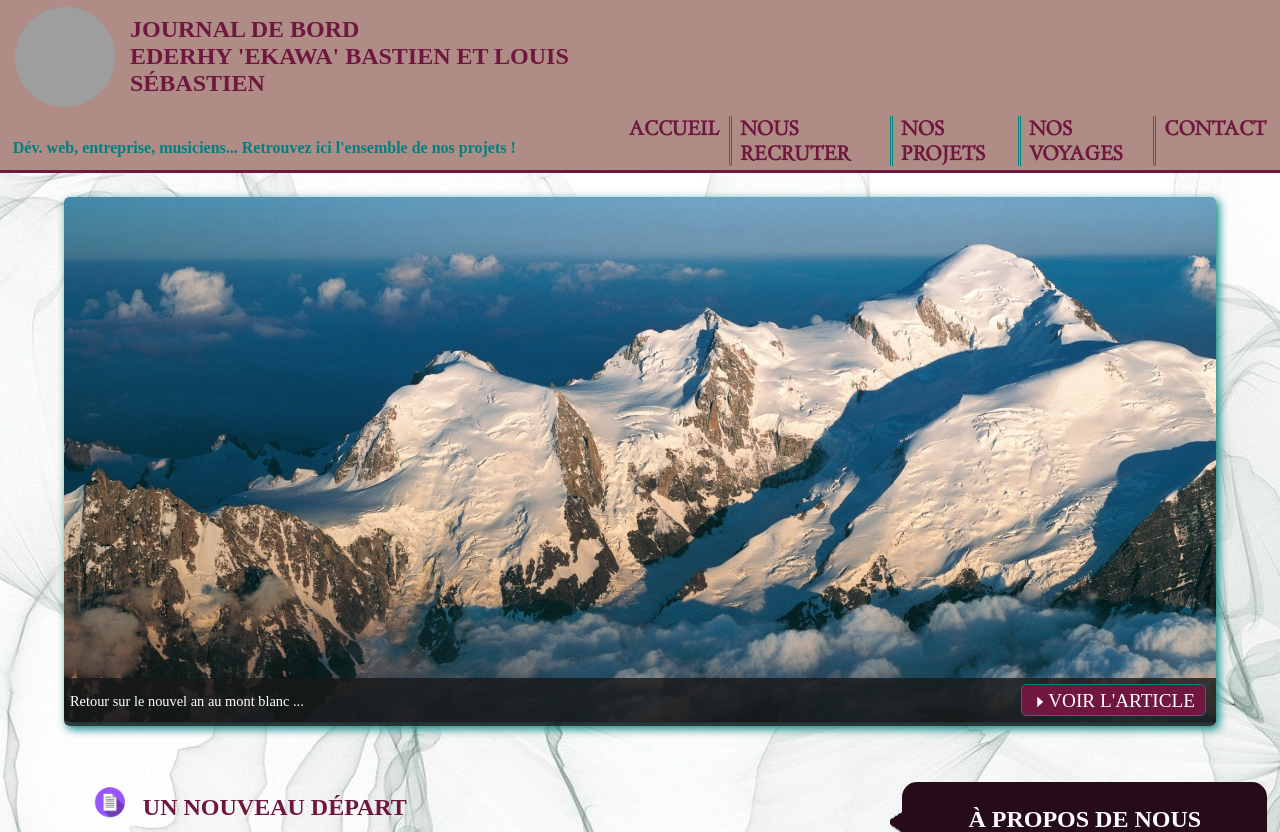
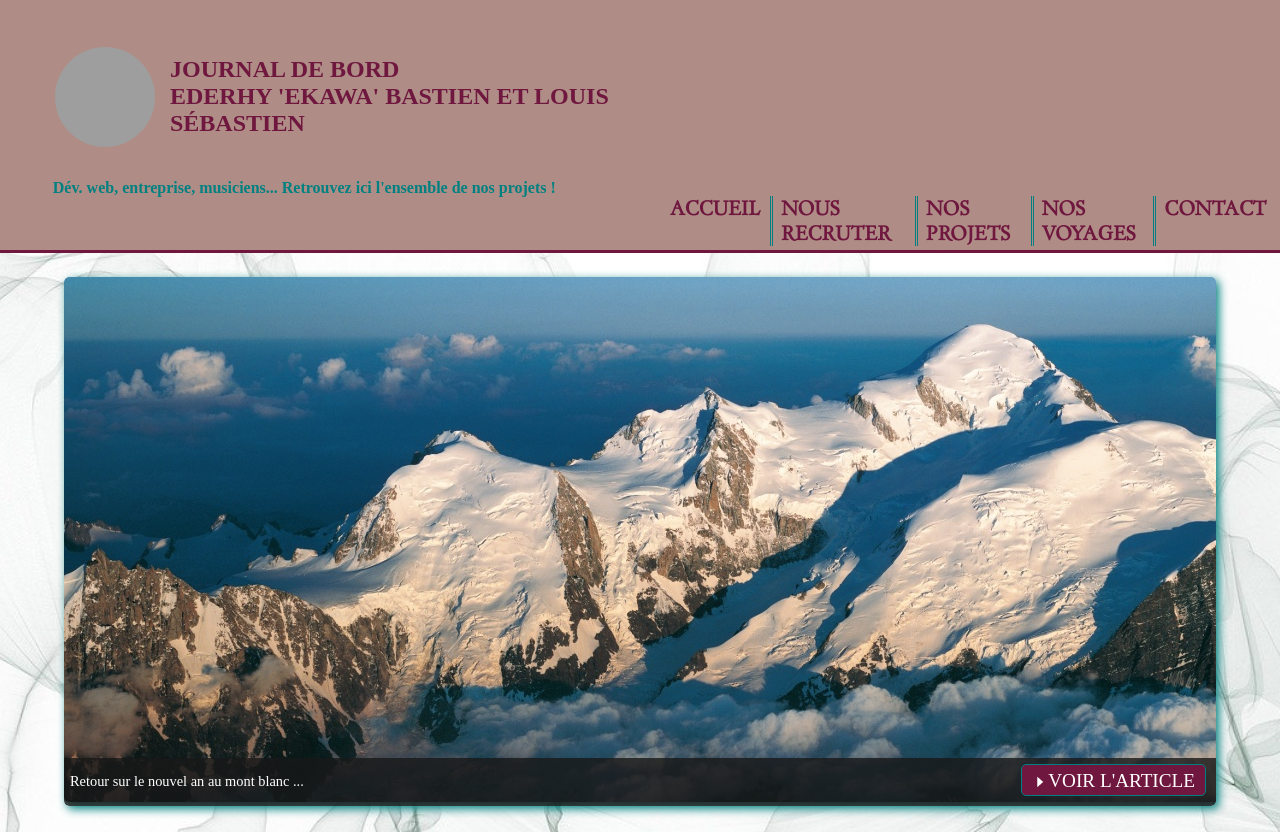
Before and after one commit to NavireGALR/Navire, a PHP site: page /acc_geniusbook.html in a window 1280 px wide. Shown: the top 832 px of the page. Run offline with PHP 8.4, Linux system fonts and the light colour scheme; grey boxes are pictures that could not be loaded.

Commit message:
Update acc_style_geniusbook.css

```diff
--- a/Geniusbook/acc_style_geniusbook.css
+++ b/Geniusbook/acc_style_geniusbook.css
@@ -136,6 +136,7 @@ footer
 	display: flex;
 	flex-direction: column;
 	color: #6F173E;
+	margin: 40px;
 }
 
 .titre_logo
```
